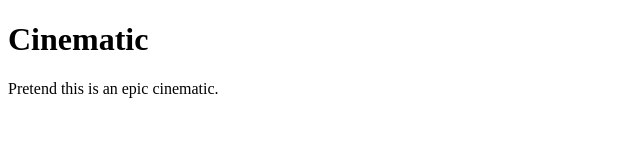
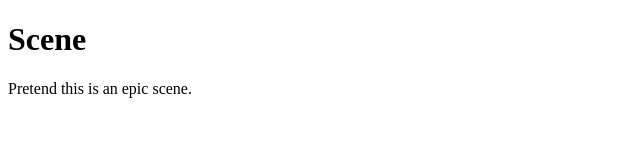
Before and after one commit to Brhwu/ARTG-120-Scene-Flow, a plain HTML site: page index.html in a window 1280 px wide. Shown: the whole page, without its empty margins (0-640 px from the left). Drawn offline with Linux system fonts and the light colour scheme.

Commit message:
Adjusted index.html

```diff
--- a/index.html
+++ b/index.html
@@ -2,10 +2,10 @@
 <html>
   <head>
     <meta charset="UTF-8">
-    <title>Cinematic</title>
+    <title>Scene</title>
   </head>
   <body>
-    <h1>Cinematic</h1>
-    <p>Pretend this is an epic cinematic.</p>
+    <h1>Scene</h1>
+    <p>Pretend this is an epic scene.</p>
   </body>
 </html>
```
